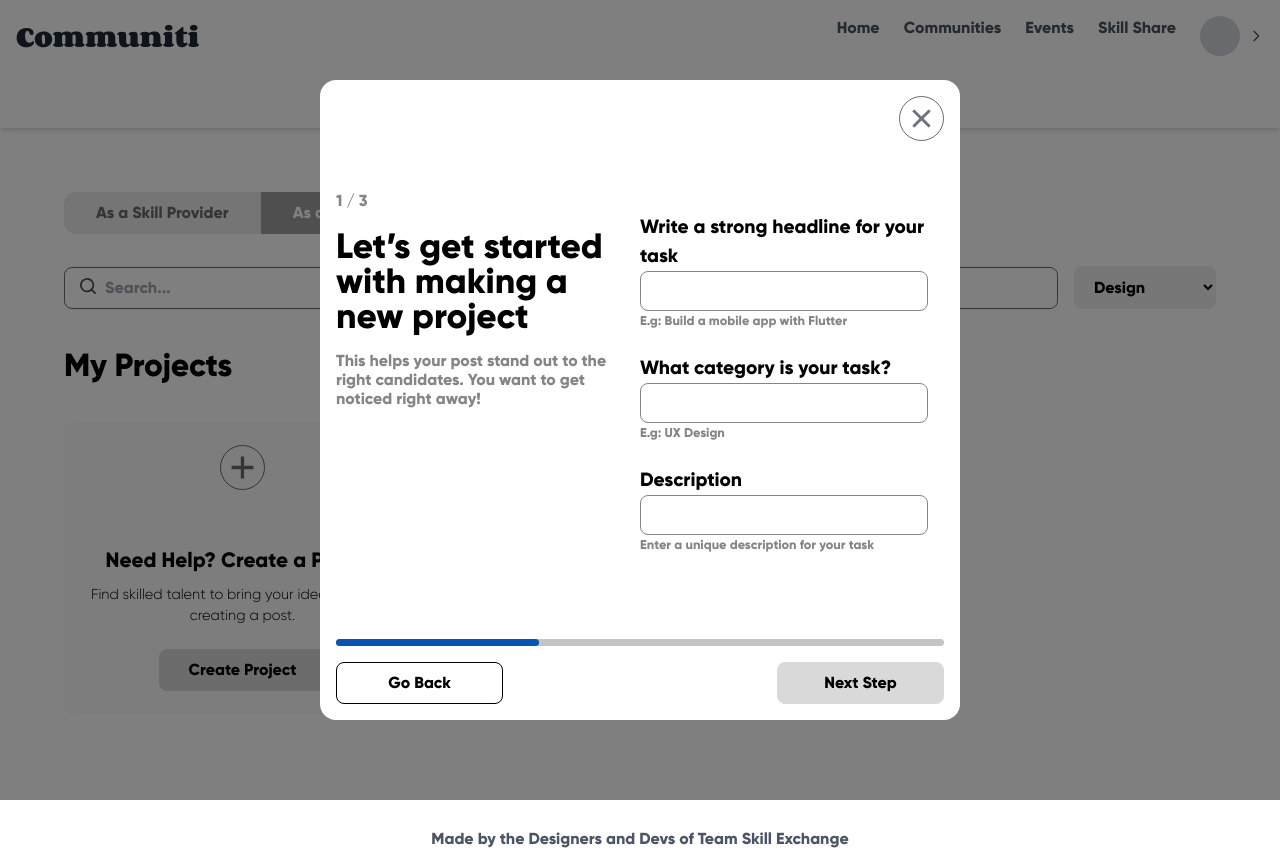
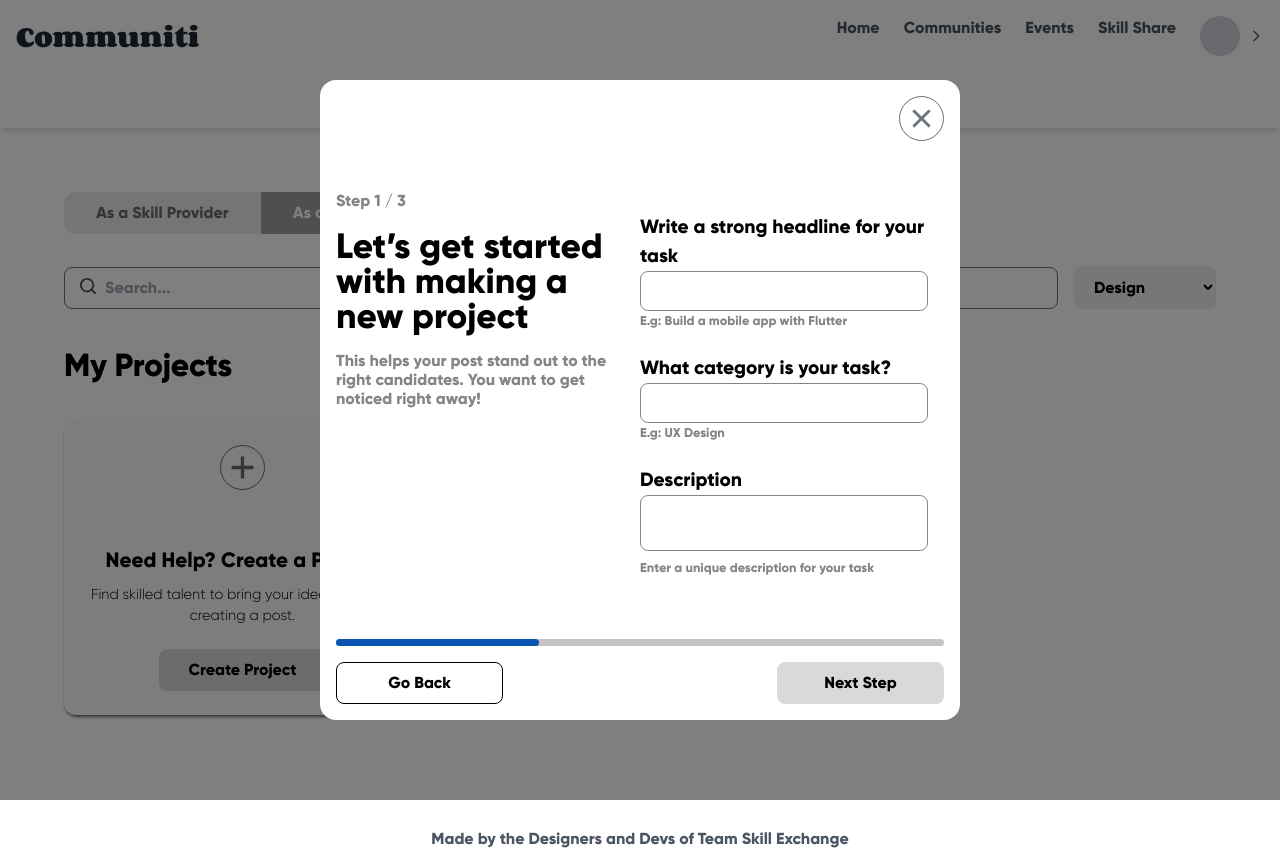
Before and after one commit to makeitMVPadmin/P4_Skill_Exchange, a React (Vite) app: page /skillshare in a window 1280 px wide. Both pictures are taken after a click on the element "Create Project". Built offline with nearby package versions, Linux system fonts and the light colour scheme.

Commit message:
implemented form flow

```diff
--- a/src/pages/SkillSharePage/components/CreateProjectCard/CreateProjectCard.scss
+++ b/src/pages/SkillSharePage/components/CreateProjectCard/CreateProjectCard.scss
@@ -11,11 +11,11 @@
   background: #FAFAFA;
   border-radius: 12px;
   transition: all 200ms ease-in-out;
-  box-shadow: 1px 2px 3px #6B6B6B;
+  box-shadow: none;
 
   &:hover {
     transition: all 200ms ease-in-out;
-    box-shadow: none;
+    box-shadow: 1px 2px 3px #6B6B6B;
 
     > img {
       transform: rotate(90deg);
--- a/src/pages/SkillSharePage/components/CreateProjectForm/CreateProjectForm.scss
+++ b/src/pages/SkillSharePage/components/CreateProjectForm/CreateProjectForm.scss
@@ -110,6 +110,17 @@
               border-radius: 0.5rem;
               width: 100%;
               padding: 0.5rem;
+              font-size: 0.9rem;
+            }
+
+            textarea {
+              border: 1px solid #858585;
+              height: 3.5rem;
+              border-radius: 0.5rem;
+              width: 100%;
+              padding: 0.5rem;
+              resize: none;
+              font-size: 0.9rem;
             }
 
             p {
@@ -120,6 +131,7 @@
           }
         }
       }
+
     }
 
     footer {
--- a/src/pages/SkillSharePage/components/CreateProjectForm/CreateProjectForm.tsx
+++ b/src/pages/SkillSharePage/components/CreateProjectForm/CreateProjectForm.tsx
@@ -1,13 +1,13 @@
 import { useState } from "react";
-import { useNavigate } from "react-router-dom";
 import { Formik, FormikProps, FormikValues } from "formik";
 
 import { generateSteps, generateInitialValues, getStepSchema } from "../Steps";
 
-import "./CreateProjectForm.scss";
 import closeIcon from "/icons/close-icon.svg";
 import Button from "@/src/components/SeButton/SeButton";
 import SeProgressBar from "@/src/components/SeProgressBar/SeProgressBar";
+
+import "./CreateProjectForm.scss";
 
 type CreateProjectProps = {
   handleFormChange: () => void;
@@ -17,7 +17,6 @@ function CreateProjectForm({ handleFormChange }: CreateProjectProps) {
   const [steps] = useState(generateSteps());
   const [initialValues] = useState(generateInitialValues(steps));
   const [currentIndex, setCurrentIndex] = useState(0);
-  const navigate = useNavigate()
 
   const goNext = () => {
     currentIndex < steps.length && setCurrentIndex((oldIndex) => oldIndex + 1);
@@ -46,15 +45,15 @@ function CreateProjectForm({ handleFormChange }: CreateProjectProps) {
     return <StepComponent {...commonProps} />;
   };
 
-  const handleSubmitForm = (values: FormikValues) => {
-    // Opportunity to perform API call here
-    return new Promise((resolve) => {
+  const handleSubmitForm = async ( form: FormikValues ) => {
+    // Perform API call here
+    return new Promise<void>((resolve) => {
       setTimeout(() => {
          resolve();
       }, 2000);
     }).then(() => {
+      console.log(form.values)
       handleFormChange()
-      navigate(`/skillshare`);
     });
   };
 
@@ -69,7 +68,6 @@ function CreateProjectForm({ handleFormChange }: CreateProjectProps) {
           </button>
         </header>
 
-
           <Formik
             initialValues={initialValues}
             validationSchema={getStepSchema(currentIndex, steps)}
@@ -78,14 +76,10 @@ function CreateProjectForm({ handleFormChange }: CreateProjectProps) {
           >
             {(form) => {
               return (
+                <>
                   <div className="c_project-form__modal-body">
                     {renderCurrentStep(form)}
                   </div>
-              )
-            }}
-          </Formik>
-
-
                   <SeProgressBar value={getFormProgress()} colorScheme="#0954B0" />
                   <footer className="c_project-form__modal-footer">
                     <Button variant="outline" text="Go Back" onClick={goBack}/>
@@ -93,10 +87,17 @@ function CreateProjectForm({ handleFormChange }: CreateProjectProps) {
                       ( <Button variant="solid" text="Next Step" onClick={goNext}/> )
                       :
                       (
-              <Button variant="solid" text="Submit" onClick={handleSubmitForm} />
+                        <Button variant="solid" text="Submit" onClick={() => handleSubmitForm(form)} />
                       )
                     }
                   </footer>
+                </>
+              )
+            }}
+          </Formik>
+
+
+
       </section>
     </div>
   )
--- a/src/pages/SkillSharePage/components/Steps/Intro/Intro.tsx
+++ b/src/pages/SkillSharePage/components/Steps/Intro/Intro.tsx
@@ -1,22 +1,17 @@
-import { useState } from "react";
 import { FormikProps, FormikValues } from "formik";
-
-// import { getInputProps } from "util/forms";
 
 type IntroStepProps = {
   form: FormikProps<FormikValues>;
-  name: "emailAddress";
+  name: "Intro";
 };
 
-function IntroStep({ currentIndex = 1, steps = 3 }) {
-  const [headline, setHeadline] = useState("");
-  const [category, setCategory] = useState("");
+function IntroStep({ form }: IntroStepProps ) {
 
   return (
     <>
       <div className="c_project-form__modal-body__content">
         <div className="modal__content-steps">
-        {currentIndex} / { steps }
+        {"Step 1"} / { "3" }
         </div>
         <div className="modal__content-title">
           <h1>Let’s get started with making a new project</h1>
@@ -29,19 +24,35 @@ function IntroStep({ currentIndex = 1, steps = 3 }) {
         <form>
           <div className="form-item">
             <label htmlFor="headline">Write a strong headline for your task</label>
-            <input type="text" value={headline}/>
+            <input
+              type="text"
+              value={form.values.headline}
+              onChange={form.handleChange}
+              name="headline"
+            />
             <p>E.g: Build a mobile app with Flutter</p>
           </div>
 
           <div className="form-item">
-            <label htmlFor="categort">What category is your task?</label>
-            <input type="text" value={category}/>
+            <label htmlFor="category">What category is your task?</label>
+            <input
+              type="text"
+              value={form.values.category}
+              onChange={form.handleChange}
+              name='category'
+            />
             <p>E.g: UX Design</p>
           </div>
 
           <div className="form-item">
             <label htmlFor="description">Description</label>
-            <input type="text" />
+            <textarea
+              typeof="text"
+              aria-multiline
+              onChange={form.handleChange}
+              value={form.values.description}
+              name="description"
+              />
             <p>Enter a unique description for your task</p>
           </div>
         </form>
--- a/src/pages/SkillSharePage/components/Steps/Skills/Skills.tsx
+++ b/src/pages/SkillSharePage/components/Steps/Skills/Skills.tsx
@@ -1,14 +1,17 @@
-import { useState } from "react";
+import { FormikProps, FormikValues } from "formik";
 
-function SkillsStep({ currentIndex = 2, steps = 3}) {
-  const [headline, setHeadline] = useState("");
-  const [category, setCategory] = useState("");
+type SkillsStepProps = {
+  form: FormikProps<FormikValues>;
+  name: "Skills";
+};
+
+function SkillsStep({ form }: SkillsStepProps) {
   return (
 
     <>
       <div className="c_project-form__modal-body__content">
         <div className="modal__content-steps">
-        {currentIndex} / { steps }
+        {"Step 2"} / { "3" }
         </div>
         <div className="modal__content-title">
           <h1>Select the skills required for the task</h1>
@@ -21,13 +24,23 @@ function SkillsStep({ currentIndex = 2, steps = 3}) {
         <form>
           <div className="form-item">
             <label htmlFor="headline">Search skills or add your own</label>
-            <input type="text" value={headline}/>
+            <input
+              type="text"
+              value={form.values.skills}
+              onChange={form.handleChange}
+              name="skills"
+            />
             <p>Choose up to 2-3 skills for the project</p>
           </div>
 
           <div className="form-item">
-            <label htmlFor="categort">How long will the Project take?</label>
-            <input type="text" value={category}/>
+            <label htmlFor="duration">How long will the Project take?</label>
+            <input
+              type="text"
+              value={form.values.duration}
+              onChange={form.handleChange}
+              name="duration"
+            />
             <p>E.g: 1-2 weeks or 3-6 months</p>
           </div>
 
--- /dev/null
+++ b/src/pages/SkillSharePage/components/Steps/Summary/Summary.scss
@@ -0,0 +1,32 @@
+.form__summary {
+  width: 20rem;
+  height: 25rem;
+  overflow-y: scroll;
+
+  &-title {
+    font-size: 1.2rem;
+    font-weight: 400;
+    margin-bottom: 10px;
+    width: 100%;
+  }
+
+  &-items {
+    display: flex;
+    flex-direction: column;
+    justify-content: space-between;
+    align-items: flex-start;
+    gap: 1rem;
+    width: 100%;
+
+    &__item {
+      width: 100%;
+      h3 {
+        font-weight: 400;
+      }
+      p {
+        font-weight: 600;
+        font-size: 0.9rem;
+      }
+    }
+  }
+}
--- a/src/pages/SkillSharePage/components/Steps/Summary/Summary.tsx
+++ b/src/pages/SkillSharePage/components/Steps/Summary/Summary.tsx
@@ -1,11 +1,21 @@
+import { FormikProps, FormikValues } from "formik";
 
-function Summary ({ currentIndex = 3, steps = 3}) {
+import "./Summary.scss";
+
+type SummaryStepProps = {
+  form: FormikProps<FormikValues>;
+  name: "Summary";
+};
+
+function Summary ({ form }: SummaryStepProps ) {
+  const { headline, category, description, skills, duration} = form.values
+
   return (
 
     <>
       <div className="c_project-form__modal-body__content">
         <div className="modal__content-steps">
-        {currentIndex} / { steps }
+        {"Step 3"} / { "3" }
         </div>
         <div className="modal__content-title">
           <h1>Let’s review before you post</h1>
@@ -15,7 +25,33 @@ function Summary ({ currentIndex = 3, steps = 3}) {
         </div>
       </div>
       <div className="c_project-form__modal-body-form">
-
+        <div className="form__summary">
+          <div className="form__summary-title">
+            <h2>Summary</h2>
+          </div>
+          <ul className="form__summary-items">
+            <li className="form__summary-items__item">
+              <h3>Headline</h3>
+              <p>{ headline }</p>
+            </li>
+            <li className="form__summary-items__item">
+              <h3>Category</h3>
+              <p>{ category }</p>
+            </li>
+            <li className="form__summary-items__item">
+              <h3>Description</h3>
+              <p>{ description }</p>
+            </li>
+            <li className="form__summary-items__item">
+              <h3>Skills</h3>
+              <p>{ skills }</p>
+            </li>
+            <li className="form__summary-items__item">
+              <h3>Duration</h3>
+              <p>{ duration }</p>
+            </li>
+          </ul>
+        </div>
       </div>
     </>
   )
--- a/src/pages/SkillSharePage/components/Steps/index.ts
+++ b/src/pages/SkillSharePage/components/Steps/index.ts
@@ -15,17 +15,17 @@ export type Step = {
 /** Considered the maximum possible steps for a user -- optionally perform filtering logic in `generateSteps` if you need to */
 const baseSteps: Step[] = [
   {
-    name: "intro",
+    name: "Intro",
     component: IntroStep,
     validationSchema: IntroSchema,
   },
   {
-    name: "skills",
+    name: "Skills",
     component: SkillsStep,
     validationSchema: SkillsSchema,
   },
   {
-    name: "summary",
+    name: "Summary",
     component: FormSummary,
     validationSchema: FormSummarySchema,
   }
@@ -36,9 +36,11 @@ export const generateSteps = (): Step[] => {
 };
 
 export const generateInitialValues = (filteredSteps: Step[]) => {
-  const initialValues = filteredSteps.reduce((values, step) => {
-    return { ...values, [step.name]: null };
+  const initialValues = filteredSteps.reduce((values) => {
+
+    return { ...values };
   }, {});
+
 
   return initialValues;
 };
```
Lines whose indentation alone changed are shown as unchanged.
